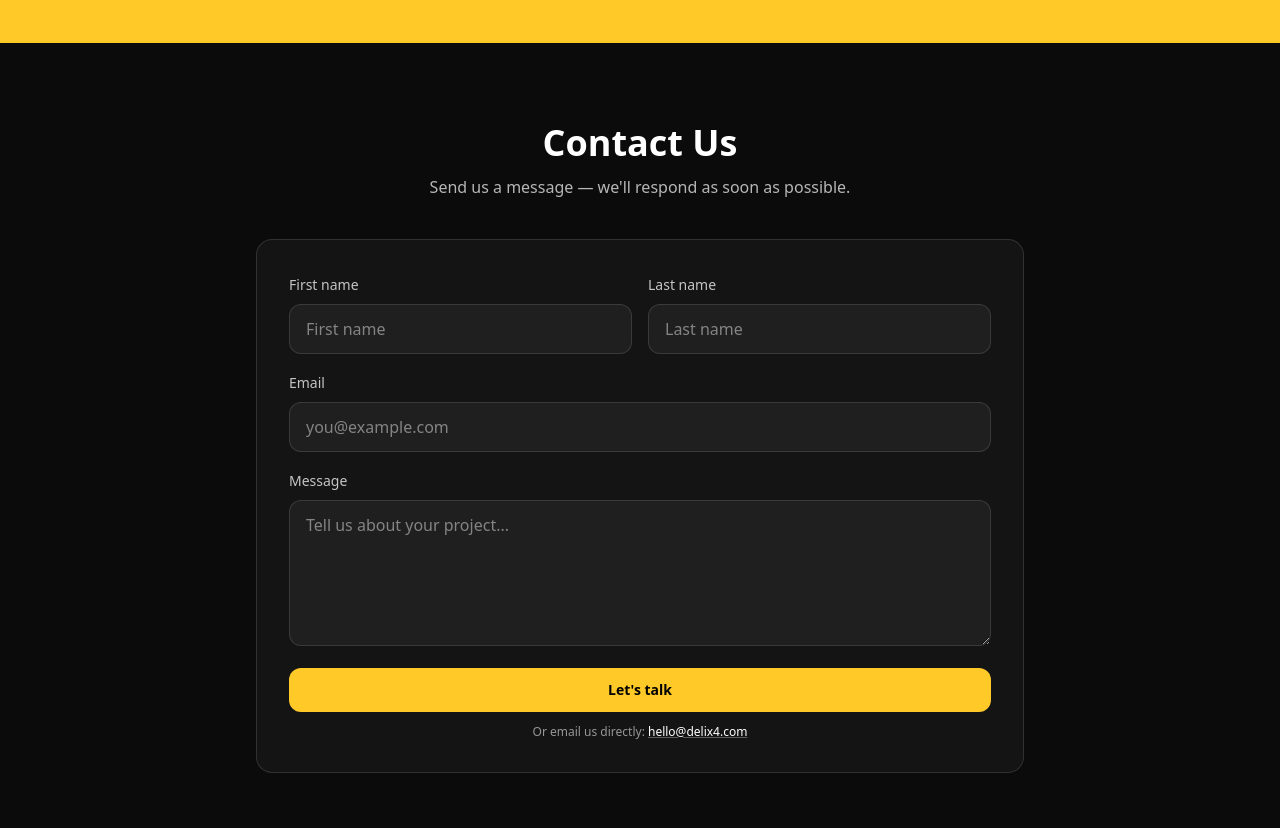
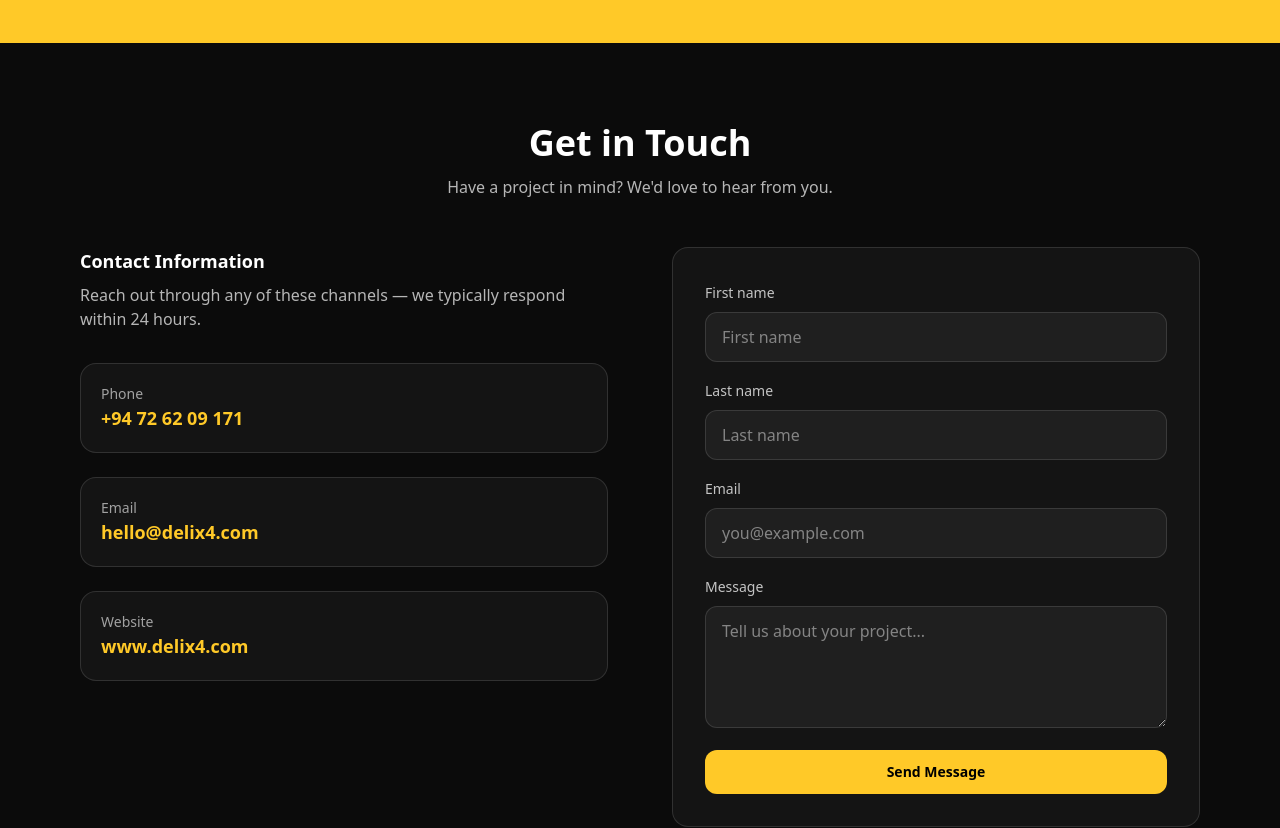
Before and after one commit to delix4/delix4_companyWeb, a Next.js app: page / in a window 1280 px wide. Shown: the part 2220-3048 px from the top of the page. Built offline with nearby package versions, Linux system fonts and the light colour scheme.

Commit message:
Upgrade contact section: nodemailer SMTP integration + 2-column layout with contact info

```diff
--- a/package.json
+++ b/package.json
@@ -10,6 +10,7 @@
   },
   "dependencies": {
     "next": "16.1.6",
+    "nodemailer": "^7.0.13",
     "react": "19.2.3",
     "react-dom": "19.2.3"
   },
--- a/src/app/api/contact/route.ts
+++ b/src/app/api/contact/route.ts
@@ -1,50 +1,87 @@
-import { NextRequest, NextResponse } from "next/server";
+import { NextResponse } from "next/server";
+import nodemailer from "nodemailer";
 
-export async function POST(request: NextRequest) {
+type Body = {
+  firstName: string;
+  lastName: string;
+  email: string;
+  message: string;
+};
+
+function isValidEmail(email: string) {
+  return /^[^\s@]+@[^\s@]+\.[^\s@]+$/.test(email);
+}
+
+export async function POST(req: Request) {
   try {
-    const { firstName, lastName, email, message } = await request.json();
+    const body = (await req.json()) as Body;
 
-    // Validate required fields
+    const firstName = (body.firstName || "").trim();
+    const lastName = (body.lastName || "").trim();
+    const email = (body.email || "").trim();
+    const message = (body.message || "").trim();
+
     if (!firstName || !lastName || !email || !message) {
       return NextResponse.json(
-        { error: "All fields are required" },
-        { status: 400 },
+        { error: "All fields are required." },
+        { status: 400 }
       );
     }
 
-    // Validate email format
-    const emailRegex = /^[^\s@]+@[^\s@]+\.[^\s@]+$/;
-    if (!emailRegex.test(email)) {
+    if (!isValidEmail(email)) {
       return NextResponse.json(
-        { error: "Invalid email address" },
-        { status: 400 },
+        { error: "Please enter a valid email address." },
+        { status: 400 }
       );
     }
 
-    // Log the contact message (in production, send email or save to database)
-    console.log("New contact form submission:", {
-      firstName,
-      lastName,
-      email,
-      message,
-      timestamp: new Date().toISOString(),
+    // ✅ Use SMTP credentials from environment variables
+    const transporter = nodemailer.createTransport({
+      host: process.env.SMTP_HOST,
+      port: Number(process.env.SMTP_PORT || 587),
+      secure: process.env.SMTP_SECURE === "true", // true for 465, false for 587
+      auth: {
+        user: process.env.SMTP_USER,
+        pass: process.env.SMTP_PASS,
+      },
     });
 
-    // TODO: In production, integrate with:
-    // - EmailJS for automated emails
-    // - SendGrid / Resend for transactional emails
-    // - Database to store inquiries
-    // - Slack notification
+    const toEmail = process.env.CONTACT_TO_EMAIL;
 
+    if (!toEmail) {
+      return NextResponse.json(
+        { error: "Server misconfigured: CONTACT_TO_EMAIL not set." },
+        { status: 500 }
+      );
+    }
+
+    const subject = `New Contact Message - Delix4 (${firstName} ${lastName})`;
+
+    const text = `
+New contact form submission:
+
+Name: ${firstName} ${lastName}
+Email: ${email}
+
+Message:
+${message}
+`.trim();
+
+    // Send mail
+    await transporter.sendMail({
+      from: process.env.CONTACT_FROM_EMAIL || process.env.SMTP_USER,
+      to: toEmail,
+      replyTo: email,
+      subject,
+      text,
+    });
+
+    return NextResponse.json({ ok: true }, { status: 200 });
+  } catch (err) {
+    console.error("Contact form error:", err);
     return NextResponse.json(
-      { message: "Contact message received successfully" },
-      { status: 200 },
-    );
-  } catch (error) {
-    console.error("Contact form error:", error);
-    return NextResponse.json(
-      { error: "Failed to process contact request" },
-      { status: 500 },
+      { error: "Failed to send message. Please try again." },
+      { status: 500 }
     );
   }
 }
--- a/src/app/page.tsx
+++ b/src/app/page.tsx
@@ -248,16 +248,65 @@
       {/* CONTACT (black 60%) */}
       <section id="contact" className="bg-[#0b0b0b]">
         <div className="d4-container py-16 md:py-20">
-          <div className="mx-auto max-w-3xl text-center">
-            <h2 className="text-3xl font-extrabold md:text-4xl">Contact Us</h2>
+          <div className="text-center mb-12">
+            <h2 className="text-3xl font-extrabold md:text-4xl">Get in Touch</h2>
             <p className="mt-3 text-white/70">
-              Send us a message — we'll respond as soon as possible.
+              Have a project in mind? We'd love to hear from you.
             </p>
           </div>
 
-          <div className="mx-auto mt-10 max-w-3xl d4-card p-6 md:p-8">
-            <form onSubmit={handleSubmit} className="grid gap-4 md:grid-cols-2">
-              <div className="md:col-span-1">
+          <div className="grid gap-10 md:grid-cols-2 md:gap-16">
+            {/* Left Column: Contact Info */}
+            <div className="space-y-8">
+              <div>
+                <h3 className="text-lg font-semibold text-white">Contact Information</h3>
+                <p className="mt-2 text-white/70">
+                  Reach out through any of these channels — we typically respond within 24 hours.
+                </p>
+              </div>
+
+              <div className="space-y-6">
+                {/* Phone */}
+                <div className="d4-card p-5 rounded-xl">
+                  <p className="text-sm text-white/60 font-medium">Phone</p>
+                  <a
+                    href="tel:+94726209171"
+                    className="mt-2 text-lg font-semibold text-[color:var(--d4-yellow)] hover:text-white/80 transition"
+                  >
+                    +94 72 62 09 171
+                  </a>
+                </div>
+
+                {/* Email */}
+                <div className="d4-card p-5 rounded-xl">
+                  <p className="text-sm text-white/60 font-medium">Email</p>
+                  <a
+                    href="mailto:hello@delix4.com"
+                    className="mt-2 text-lg font-semibold text-[color:var(--d4-yellow)] hover:text-white/80 transition break-all"
+                  >
+                    hello@delix4.com
+                  </a>
+                </div>
+
+                {/* Website */}
+                <div className="d4-card p-5 rounded-xl">
+                  <p className="text-sm text-white/60 font-medium">Website</p>
+                  <a
+                    href="https://www.delix4.com"
+                    target="_blank"
+                    rel="noreferrer"
+                    className="mt-2 text-lg font-semibold text-[color:var(--d4-yellow)] hover:text-white/80 transition"
+                  >
+                    www.delix4.com
+                  </a>
+                </div>
+              </div>
+            </div>
+
+            {/* Right Column: Contact Form */}
+            <div className="d4-card p-6 md:p-8 rounded-2xl">
+              <form onSubmit={handleSubmit} className="grid gap-4">
+                <div>
                   <label className="text-sm text-white/75">First name</label>
                   <input
                     type="text"
@@ -270,7 +319,7 @@
                   />
                 </div>
 
-              <div className="md:col-span-1">
+                <div>
                   <label className="text-sm text-white/75">Last name</label>
                   <input
                     type="text"
@@ -283,7 +332,7 @@
                   />
                 </div>
 
-              <div className="md:col-span-2">
+                <div>
                   <label className="text-sm text-white/75">Email</label>
                   <input
                     type="email"
@@ -296,7 +345,7 @@
                   />
                 </div>
 
-              <div className="md:col-span-2">
+                <div>
                   <label className="text-sm text-white/75">Message</label>
                   <textarea
                     name="message"
@@ -304,33 +353,26 @@
                     onChange={handleChange}
                     className="d4-input mt-2 w-full px-4 py-3 outline-none"
                     placeholder="Tell us about your project..."
-                  rows={5}
+                    rows={4}
                     required
                   />
                 </div>
 
                 {feedback.message && (
-                <div className={`md:col-span-2 rounded-lg px-4 py-3 text-sm ${feedback.type === "success" ? "bg-green-500/20 text-green-300" : "bg-red-500/20 text-red-300"}`}>
+                  <div className={`rounded-lg px-4 py-3 text-sm ${feedback.type === "success" ? "bg-green-500/20 text-green-300" : "bg-red-500/20 text-red-300"}`}>
                     {feedback.message}
                   </div>
                 )}
 
-              <div className="md:col-span-2">
                 <button
                   type="submit"
                   disabled={isLoading}
                   className="w-full rounded-xl px-5 py-3 text-sm font-semibold bg-[color:var(--d4-yellow)] text-black hover:brightness-95 transition disabled:opacity-60 disabled:cursor-not-allowed"
                 >
-                  {isLoading ? "Sending..." : "Let's talk"}
+                  {isLoading ? "Sending..." : "Send Message"}
                 </button>
-                <p className="mt-3 text-center text-xs text-white/55">
-                  Or email us directly:{" "}
-                  <a className="text-white underline decoration-white/30 hover:decoration-white" href="mailto:hello@delix4.com">
-                    hello@delix4.com
-                  </a>
-                </p>
+              </form>
             </div>
-            </form>
           </div>
         </div>
       </section>
```
Also changed, not shown: 1 other file (tests, documents, lock files or other folders). Lines whose indentation alone changed are shown as unchanged.
